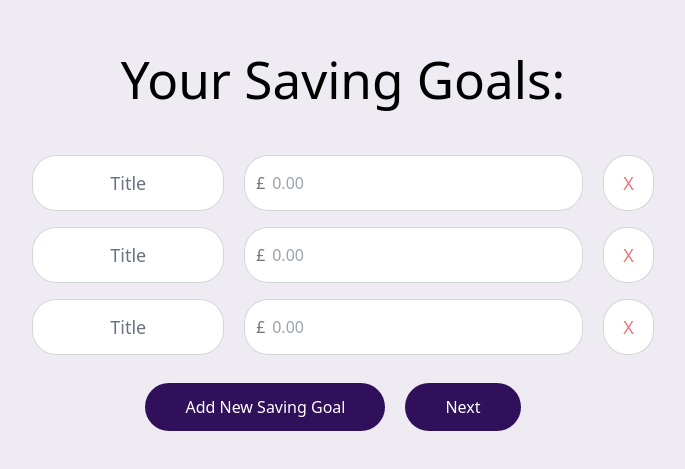
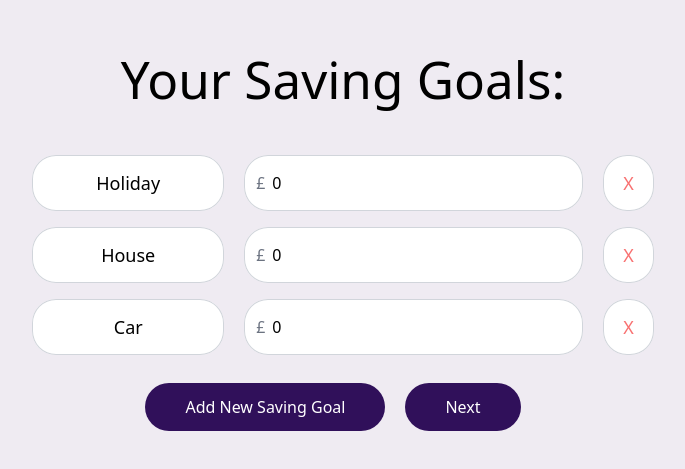
Before and after one commit to MrKatrish/insight_wallet, a React (Vite) app: page /savingsgoals in a window 1280 px wide. Shown: the part 149-618 px from the top of the page, without its empty margins (297-982 px from the left). Built offline with nearby package versions, Linux system fonts and the light colour scheme.

Commit message:
implemented localstorage for user data

```diff
--- a/src/components/UserInput.jsx
+++ b/src/components/UserInput.jsx
@@ -1,17 +1,34 @@
 import React from "react";
 
-export default function UserInput({labelTitle, labelAmount, handleChange, handleDelete, id, handleLabelTitleChange}) {
+export default function UserInput({ labelTitle, labelAmount, handleChange, handleDelete, id, handleLabelTitleChange }) {
   return (
     <>
       <div className="flex p-2 justify-center">
-            <input type="text" className="text-lg font-medium leading-10 px-10 py-2 mx-5 border-0 ring-1 ring-inset ring-gray-300 w-48 bg-white rounded-3xl text-center" placeholder="Title" value={labelTitle} onChange={(e) => handleLabelTitleChange(id, e)}></input>
+        <input
+          type="text"
+          className="text-lg font-medium leading-10 px-10 py-2 mx-5 border-0 ring-1 ring-inset ring-gray-300 w-48 bg-white rounded-3xl text-center"
+          placeholder="Title"
+          value={labelTitle || ''}
+          onChange={(e) => handleChange(id, e.target.value)}
+        />
         <div className="relative">
           <div className="absolute inset-y-0 left-0 flex items-center pl-3">
             <span className="text-gray-500 sm:text-md">£</span>
           </div>
-            <input type="number" className="rounded-3xl border-0 py-4 pl-7 pr-20 ring-1 ring-inset ring-gray-300 placeholder:text-gray-400" placeholder="0.00" value={labelAmount === 0 ? "" : labelAmount} onChange={(e) => handleChange(id,e)} />
+          <input
+            type="number"
+            className="rounded-3xl border-0 py-4 pl-7 pr-20 ring-1 ring-inset ring-gray-300 placeholder:text-gray-400"
+            placeholder="0.00"
+            value={labelAmount != null ? labelAmount.toString() : ''}
+            onChange={(e) => handleChange(id, e.target.value)}
+          />
         </div>
-            <button onClick={() => handleDelete(id)} className="text-lg font-medium border-0 px-5 mx-5 ring-1 ring-inset ring-gray-300 rounded-3xl bg-white text-red-400">X</button>
+        <button
+          onClick={() => handleDelete(id)}
+          className="text-lg font-medium border-0 px-5 mx-5 ring-1 ring-inset ring-gray-300 rounded-3xl bg-white text-red-400"
+        >
+          X
+        </button>
       </div>
     </>
   );
--- a/src/pages/Budget.jsx
+++ b/src/pages/Budget.jsx
@@ -4,65 +4,61 @@ import UserInput from '../components/UserInput';
 import FormTitle from '../components/FormTitle';
 import FormButton from '../components/FormButton';
 
-function Budget({ updateUserData }) {
+function Budget() {
   const navigate = useNavigate();
-
-
   const [budgets, setBudgets] = useState([
-    {id: 1, title: 'Rent', amount: 0},
-    {id: 2, title: 'Bills', amount: 0},
-    {id: 3, title: 'Groceries', amount: 0},
-    {id: 4, title: 'Savings', amount: 0},
-    {id: 5, title: 'Investments', amount: 0}
+    { id: 1, title: 'Rent', amount: 0 },
+    { id: 2, title: 'Bills', amount: 0 },
+    { id: 3, title: 'Groceries', amount: 0 },
+    { id: 4, title: 'Savings', amount: 0 },
+    { id: 5, title: 'Investments', amount: 0 }
   ]);
   const [counter, setCounter] = useState(6);
   const [totalBudget, setTotalBudget] = useState(0);
 
   useEffect(() => {
     const totalSum = budgets
-      .map((e) => e.amount)
-      .reduce((accumulator, currentValue) => accumulator + currentValue, 0)
-
+      .map(budget => parseFloat(budget.amount))
+      .reduce((accumulator, currentValue) => accumulator + currentValue, 0);
     setTotalBudget(totalSum);
   }, [budgets]);
 
-   const handleAddBudgets = () => {
-    setCounter(p => p + 1);
-
-    setBudgets(
-      (previous) => [...previous, { id: counter, title: '', amount: 0 }]
-    )
+  const handleAddBudgets = () => {
+    setCounter(prevCounter => prevCounter + 1);
+    setBudgets(previous => [...previous, { id: counter, title: '', amount: 0 }]);
   };
 
-  const handleBudgetChange = (id, e) => {
-    const { value } = e.target;
-    let valueNumber = parseFloat(value);
-
-    if(isNaN(valueNumber)) {
-      valueNumber = 0;
-    }
-
-    setBudgets(
-      (previousAdditionalBudget) => previousAdditionalBudget.map((obj, i) => obj.id === id ? {...obj, amount: valueNumber} : obj)
-    )
+  const handleBudgetChange = (id, value) => {
+    setBudgets(budgets.map(budget => {
+      if (budget.id === id) {
+        return { ...budget, amount: parseFloat(value) || 0 };
+      }
+      return budget;
+    }));
   };
 
-  const handleSubmit = () => {
-
+  const saveBudget = () => {
+    const username = localStorage.getItem('currentUsername');
+    if (username) {
+      const userData = JSON.parse(localStorage.getItem(username)) || {};
+      userData.budgets = budgets;
+      localStorage.setItem(username, JSON.stringify(userData));
+    }
     navigate('/savingsgoals');
   };
 
-  const handleBudgetTitleChange = (id, e) => {
-    setBudgets(
-      (previousAdditionalBudget) => previousAdditionalBudget.map((obj, i) => obj.id === id ? {...obj, title: e.target.value} : obj)
-    )
-  }
+  const handleBudgetTitleChange = (id, newTitle) => {
+    setBudgets(previous => previous.map(budget => {
+      if (budget.id === id) {
+        return { ...budget, title: newTitle };
+      }
+      return budget;
+    }));
+  };
 
-  const handleDelete = (id) => {
-    setBudgets((previousAdditionalBudget) =>
-      previousAdditionalBudget.filter((obj) => obj.id !== id));
-  }
-
+  const handleDelete = id => {
+    setBudgets(previous => previous.filter(budget => budget.id !== id));
+  };
 
   return (
     <>
@@ -71,20 +67,26 @@ function Budget({ updateUserData }) {
 
       {budgets.map((item, index) => (
         <div key={index} className="flex p-2 justify-center">
-            <UserInput labelTitle={item.title} labelAmount={item.amount} id={item.id} handleChange={handleBudgetChange} handleLabelTitleChange={handleBudgetTitleChange} handleDelete={handleDelete}/>
+        <UserInput
+          labelTitle={item.title}
+          labelAmount={item.amount}
+          id={item.id}
+          handleChange={handleBudgetChange}
+          handleLabelTitleChange={handleBudgetTitleChange}
+          handleDelete={handleDelete}
+        />
         </div>
       ))}
 
       <div className='flex flex-row justify-center'>
         <FormButton onClick={handleAddBudgets} title='Add new budget item' />
-        <FormButton onClick={handleSubmit} title='Next' />
+        <FormButton onClick={saveBudget} title='Next' />
       </div>
 
       <div className='flex p-2 justify-center'>
-            <label className="text-lg font-medium leading-10 px-20 py-2 mx-5 border-0 ring-1 ring-inset ring-customPurple w-48 bg-white rounded-3xl">Total</label>
-            <label className="text-lg font-medium leading-10 py-2 border-0 ring-1 ring-inset ring-customPurple w-64 bg-white rounded-3xl">£ {totalBudget.toFixed(2)}</label>
+        <label className="text-lg font-medium leading-10 px-20 py-2 mx-5 border-0 ring-1 ring-inset ring-customPurple w-48 bg-white rounded-3xl">Total</label>
+        <label className="text-lg font-medium leading-10 py-2 border-0 ring-1 ring-inset ring-customPurple w-64 bg-white rounded-3xl">£ {typeof totalBudget === 'number' ? totalBudget.toFixed(2) : '0.00'}</label>
       </div>
-
     </>
   );
 }
--- a/src/pages/Income.jsx
+++ b/src/pages/Income.jsx
@@ -31,17 +31,18 @@ function Income({ updateUserData }) {
       )
   };
 
-  const handleIncomeChange = (id, e) => {
-    const { value } = e.target;
+  const handleIncomeChange = (id, value) => {
     let valueNumber = parseFloat(value);
 
-    if(isNaN(valueNumber)) {
+    if (isNaN(valueNumber)) {
       valueNumber = 0;
     }
 
     setIncomes(
-      (previousAdditionalIncome) => previousAdditionalIncome.map((obj, i) => obj.id === id ? {...obj, amount: valueNumber} : obj)
-    )
+      (previousIncomes) => previousIncomes.map((income) =>
+        income.id === id ? { ...income, amount: valueNumber } : income
+      )
+    );
   };
 
 
@@ -71,7 +72,14 @@ function Income({ updateUserData }) {
         {incomes.map((item, index) => {
           return (
           <div key={index} className="flex p-2 justify-center">
-            <UserInput labelTitle={item.title} labelAmount={item.amount} id={item.id} handleChange={handleIncomeChange} handleLabelTitleChange={handleIncomeTitleChange} handleDelete={handleDelete}/>
+            <UserInput
+              labelTitle={item.title}
+              labelAmount={item.amount}
+              id={item.id}
+              handleChange={(id, value) => handleIncomeChange(id, value)}
+              handleLabelTitleChange={handleIncomeTitleChange}
+              handleDelete={handleDelete}
+            />
           </div>
         )})}
 
--- a/src/pages/SavingsGoals.jsx
+++ b/src/pages/SavingsGoals.jsx
@@ -1,94 +1,71 @@
-import React, { useState } from 'react';
+import React, { useState, useEffect } from 'react';
 import { useNavigate } from 'react-router-dom';
 import UserInput from '../components/UserInput';
 import FormTitle from '../components/FormTitle';
 import FormButton from '../components/FormButton';
 
-function SavingsGoals({ updateUserData }) {
+function SavingsGoals() {
   const navigate = useNavigate();
 
-    const [holidayInput, setHolidayInput] = useState(0);
-    const [houseInput, setHouseInput] = useState(0);
-    const [carInput, setCarInput] = useState(0);
-    const [additionalSavings, setAdditionalSavings] = useState([]);
+  const [savingsGoals, setSavingsGoals] = useState([
+    { id: 1, title: 'Holiday', amount: 0 },
+    { id: 2, title: 'House', amount: 0 },
+    { id: 3, title: 'Car', amount: 0 }
+  ]);
 
-    const handleMainInputChange = (name, e) => {
-        const { value } = e.target;
+  const [counter, setCounter] = useState(4);
+
+  const handleSavingsGoalsChange = (id, value) => {
     let valueNumber = parseFloat(value);
 
     if (isNaN(valueNumber)) {
       valueNumber = 0;
     }
 
-        switch (name) {
-          case 'Holiday':
-            setHolidayInput(valueNumber);
-            break;
-          case 'House':
-            setHouseInput(valueNumber);
-            break;
-          case 'Other':
-            setCarInput(valueNumber);
-            break;
-          default:
-            break;
-        }
+    setSavingsGoals(
+      savingsGoals.map(goal =>
+        goal.id === id ? { ...goal, amount: valueNumber } : goal
+      )
+    );
   };
 
   const handleAddSavings = () => {
-
-        setAdditionalSavings([
-          ...additionalSavings,  { title: '', amount: 0 }
-        ])
-    };
-
-
-      const handleAdditionalSavingGoals = (index, e) => {
-        const { value } = e.target;
-        let valueNumber = parseFloat(value);
-
-        if(isNaN(valueNumber)) {
-          valueNumber = 0;
-        }
-
-        setAdditionalSavings(
-          (previousAdditionalSavings) => previousAdditionalSavings.map((obj, i) => i === index ? {...obj, amount: valueNumber} : obj)
-        )
+    setSavingsGoals([
+      ...savingsGoals, { id: counter, title: '', amount: 0 }
+    ]);
+    setCounter(counter + 1);
   };
 
   const handleSubmit = () => {
-        const savingsData = {
-          holiday: holidayInput,
-          house: houseInput,
-          car: carInput,
+    navigate('/dashboard');
   };
-
-
-        navigate('/dashboard'); //need to add path in App.jsx as well I'm not sure about data is saving/changing/updating
-      };
-
 
   return (
     <>
-        <div>
       <FormTitle title='Your Saving Goals:' />
-          <UserInput incomeTitle='Holiday:' handleChange={handleMainInputChange}/>
-          <UserInput incomeTitle='House:' handleChange={handleMainInputChange}/>
-          <UserInput incomeTitle='Car:' handleChange={handleMainInputChange}/>
-
-          {additionalSavings.map((item, index) => (
-            <div key={index} className="flex p-2 justify-start">
-              <AddIncome index={index} onChange={handleAdditionalSavingGoals}/>
-            </div>
+      {savingsGoals.map((goal, index) => (
+        <UserInput
+          key={index}
+          labelTitle={goal.title}
+          labelAmount={goal.amount}
+          id={goal.id}
+          handleChange={handleSavingsGoalsChange}
+          handleLabelTitleChange={(id, value) => {
+            setSavingsGoals(
+              savingsGoals.map(goal =>
+                goal.id === id ? { ...goal, title: value } : goal
+              )
+            );
+          }}
+          handleDelete={(id) => {
+            setSavingsGoals(savingsGoals.filter(goal => goal.id !== id));
+          }}
+        />
       ))}
-
       <div className='flex flex-row justify-center'>
         <FormButton onClick={handleAddSavings} title='Add New Saving Goal' />
         <FormButton onClick={handleSubmit} title='Next' />
       </div>
-
-        </div>
-
     </>
   );
 }
```
Lines whose indentation alone changed are shown as unchanged.
